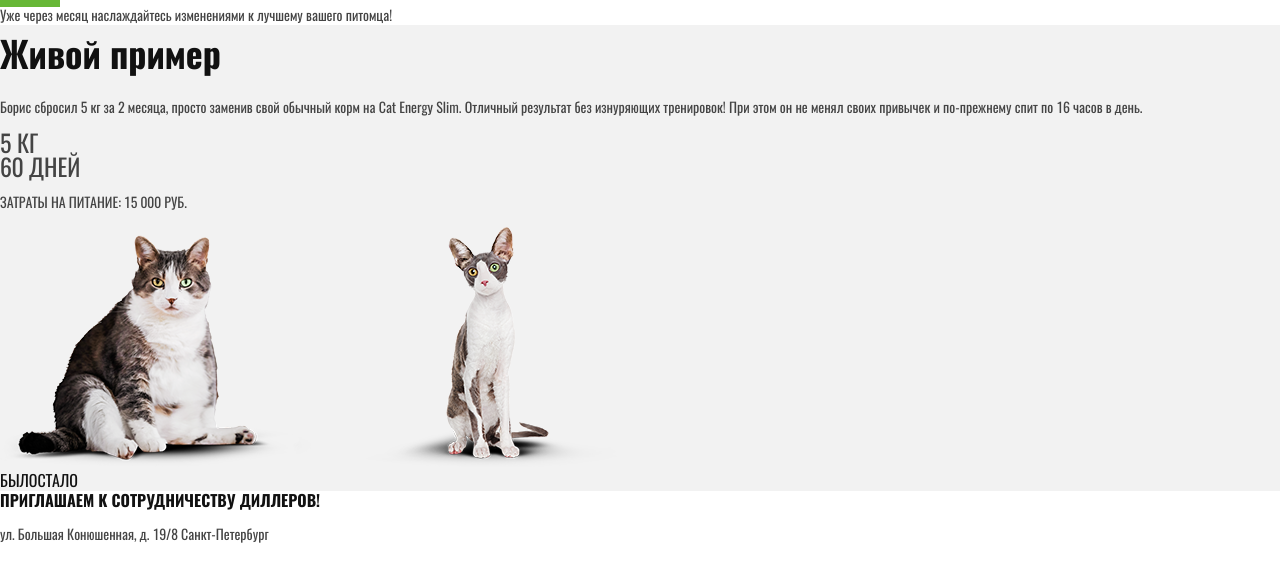
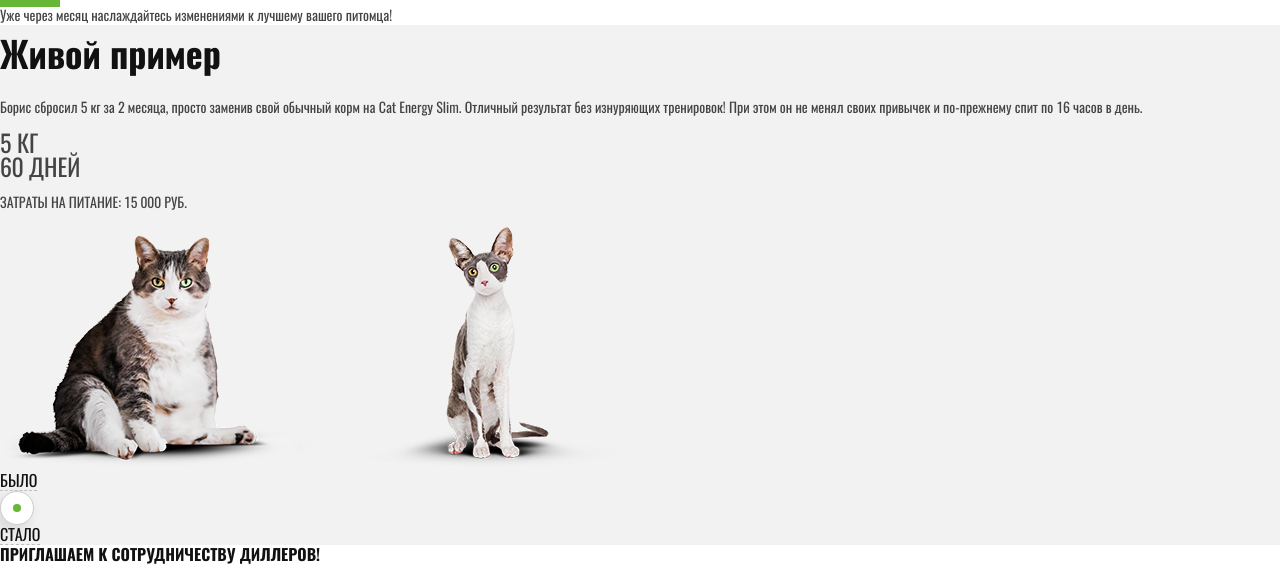
Before and after one commit to megokryak/CatEnergy, a website: page source/index.html in a window 1280 px wide. Shown: the part 1483-2054 px from the top of the page. Drawn offline with nearby package versions, Linux system fonts and the light colour scheme; files that its build step writes are made by us from their sources; files whose address does not match are found by name.

Commit message:
Навожу марафет

```diff
--- a/source/index.html
+++ b/source/index.html
@@ -206,7 +206,15 @@
                 <img src="img/after-mobile@1x.png" class="reviews__now">
               </picture>
               <div class="reviews__control">
-                <span class="reviews__control-was">Было</span><span class="reviews__control-progress"></span><span class="reviews__control-now">Стало</span>
+                <div class="reviews__control-was">
+                  <span>Было</span>
+                </div>
+                <div class="reviews__control-progress">
+                  <div class="reviews__control-progress-inner"></div>
+                </div>
+                <div class="reviews__control-now">
+                  <span>Стало</span>
+                </div>
               </div>
             </div>
           </div>
--- a/source/less/program-type/program-type.less
+++ b/source/less/program-type/program-type.less
@@ -40,6 +40,16 @@
   line-height: 16px;
   color: #111111;
   text-transform: uppercase;
+  text-decoration: none;
+}
+
+.program-type__link:hover span::after {
+  transform: scaleX(1.2);
+  margin-left: 2px;
+}
+
+.program-type__link:active {
+  opacity: 0.3;
 }
 
 .program-type__link span::after {
--- a/source/less/reviews/reviews.less
+++ b/source/less/reviews/reviews.less
@@ -33,3 +33,59 @@
   color: #111111;
   text-transform: uppercase;
 }
+
+.reviews__control-was span,
+.reviews__control-now span {
+  position: relative;
+}
+
+.reviews__control-was span::after,
+.reviews__control-now span::after {
+  position: absolute;
+  left: 0;
+  right: 0;
+  bottom: 0px;
+  content: "";
+  height: 1px;
+  border-bottom: 1px dashed #bebebe;
+}
+
+.reviews__control-was:hover span::after,
+.reviews__control-now:hover span::after {
+  border-bottom: 1px solid #989898;
+}
+
+.reviews__control-was:active span::after,
+.reviews__control-now:active span::after {
+  border-bottom: none;
+}
+
+.reviews__control-progress {
+  position: relative;
+  width: 32px;
+  height: 32px;
+  border-radius: 50%;
+  border: 1px solid #cdcdcd;
+  background-color: #ffffff;
+  box-shadow: -4px 5px 10px 2px #ddd;
+}
+
+.reviews__control-progress:hover {
+  box-shadow: -4px 5px 7px 2px #c2c2c2;
+}
+
+.reviews__control-progress:active {
+  border: 1px solid #67b737;
+  box-shadow: -4px 5px 7px 2px #b8b8b8;
+}
+
+.reviews__control-progress-inner {
+  position: absolute;
+  left: 12px;
+  top: 12px;
+  width: 8px;
+  height: 8px;
+  background-color: #67b737;
+  border-radius: 50%;
+  z-index: 1;
+}
```
